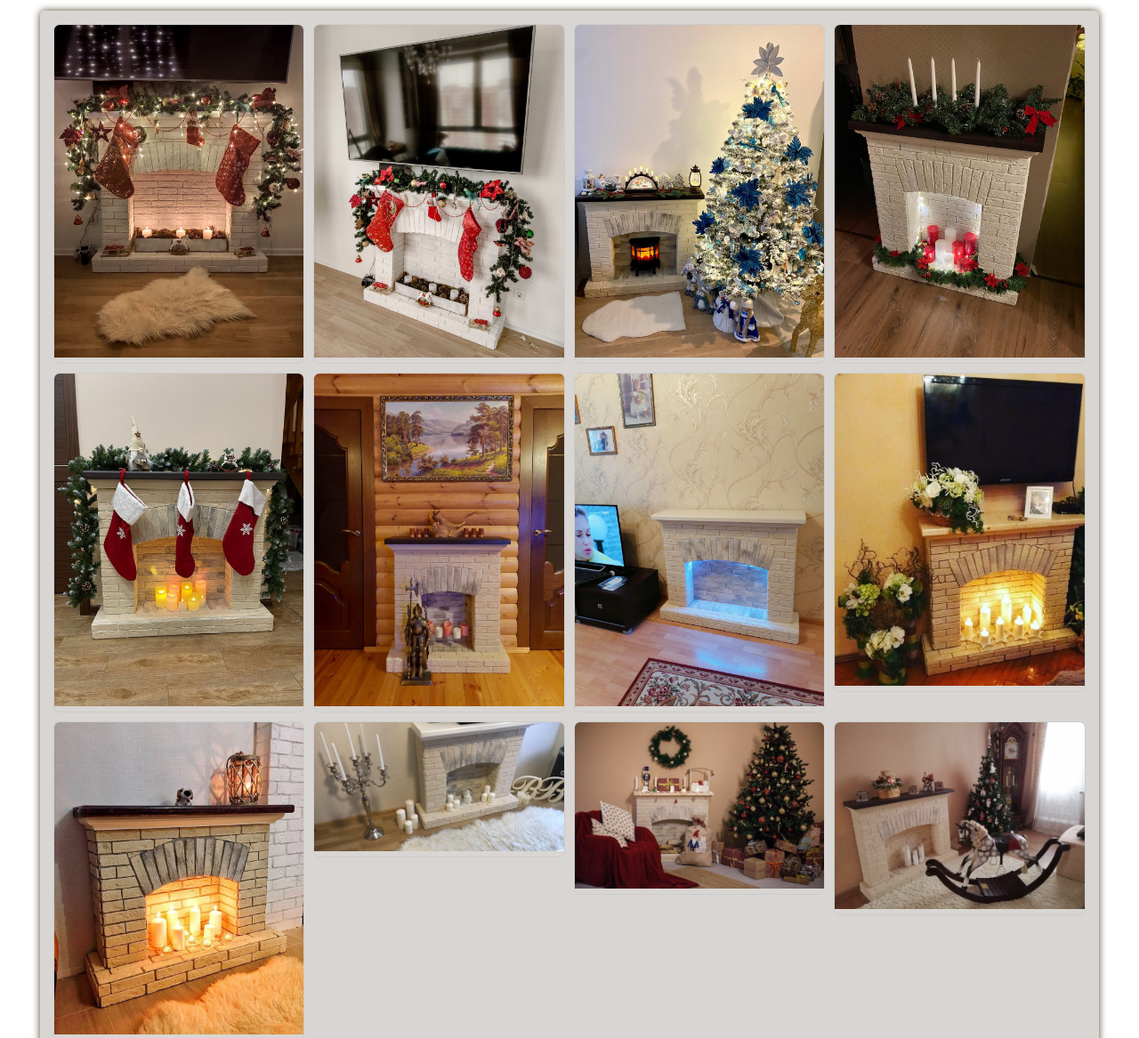
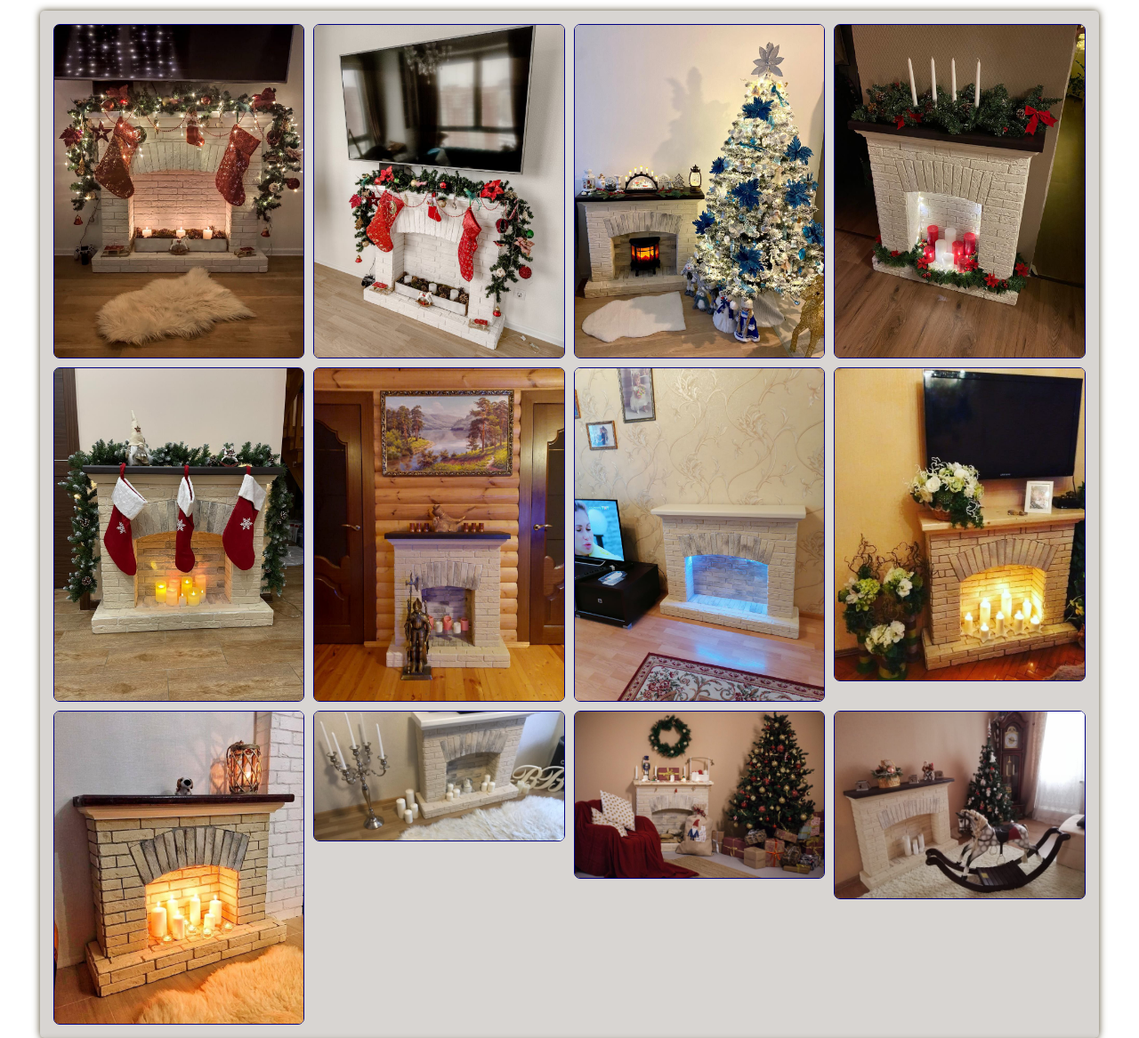
Before and after one commit to aleksandrgaranin/decor-shop2.0, a plain HTML site: page templates/moscow.html in a window 1280 px wide. Shown: the part 133-1300 px from the top of the page at 89% size. Drawn offline with nearby package versions, Linux system fonts and the light colour scheme.

Commit message:
get rid of space between image and description

```diff
--- a/index.css
+++ b/index.css
@@ -206,6 +206,7 @@ textarea, a {
 }
 
 .gallery img {
+  display: block;
   border-radius: 6px 6px 0 0;
   width: 100%;
   height: auto;
@@ -236,11 +237,33 @@ textarea, a {
   margin: 15px;
   color: var(--secondaryColor);
 }
-
+/*
 .fireplace-img {
+  display: block;
   border-radius: 6px ;
   width: 100%;
   height: auto;
+} */
+
+.fireplace-img {
+  border: 1px solid navy;
+  border-radius: 7px;
+}
+
+.fireplace-img:hover {
+  display: block;
+  border: 2px solid var(--borderColor);
+}
+
+.fireplace-img img {
+  display: block;
+  border-radius: 5px;
+  width: 100%;
+  height: auto;
+}
+
+.fireplace-img a {
+  text-decoration: none;
 }
 
 /* Contact Form */
--- a/templates/moscow.html
+++ b/templates/moscow.html
@@ -30,7 +30,7 @@
       </div>
       <section class="Products" id="product-list">
         <div class="responsive">
-          <div class="gallery">
+          <div class="fireplace-img">
             <a
               target="_blank"
               href="../static/gallery/Moscow/IMG_20210205_113349_433.jpg"
@@ -46,7 +46,7 @@
         </div>
 
         <div class="responsive">
-          <div class="gallery">
+          <div class="fireplace-img">
             <a
               target="_blank"
               href="../static/gallery/Moscow/IMG_20210205_113353_468.jpg"
@@ -62,13 +62,12 @@
         </div>
 
         <div class="responsive">
-          <div class="gallery">
+          <div class="fireplace-img">
             <a
               target="_blank"
               href="../static/gallery/Moscow/IMG_20210205_113357_289.jpg"
             >
               <img
-                class="fireplace-img"
                 src="../static/gallery/Moscow/IMG_20210205_113357_289.jpg"
                 alt="fireplace"
                 width="600"
@@ -79,7 +78,7 @@
         </div>
 
         <div class="responsive">
-          <div class="gallery">
+          <div class="fireplace-img">
             <a
               target="_blank"
               href="../static/gallery/Moscow/IMG_20210205_113403_429.jpg"
@@ -95,7 +94,7 @@
         </div>
 
         <div class="responsive">
-          <div class="gallery">
+          <div class="fireplace-img">
             <a
               target="_blank"
               href="../static/gallery/Moscow/IMG_20210205_113405_905.jpg"
@@ -111,7 +110,7 @@
         </div>
 
         <div class="responsive">
-          <div class="gallery">
+          <div class="fireplace-img">
             <a
               target="_blank"
               href="../static/gallery/Moscow/IMG_20210205_113409_064.jpg"
@@ -127,7 +126,7 @@
         </div>
 
         <div class="responsive">
-          <div class="gallery">
+          <div class="fireplace-img">
             <a
               target="_blank"
               href="../static/gallery/Moscow/IMG_20210205_113416_043.jpg"
@@ -143,7 +142,7 @@
         </div>
 
         <div class="responsive">
-          <div class="gallery">
+          <div class="fireplace-img">
             <a
               target="_blank"
               href="../static/gallery/Moscow/IMG_20210205_113423_022.jpg"
@@ -159,7 +158,7 @@
         </div>
 
         <div class="responsive">
-          <div class="gallery">
+          <div class="fireplace-img">
             <a
               target="_blank"
               href="../static/gallery/Moscow/IMG_20210205_113424_693.jpg"
@@ -175,7 +174,7 @@
         </div>
 
         <div class="responsive">
-          <div class="gallery">
+          <div class="fireplace-img">
             <a
               target="_blank"
               href="../static/gallery/Moscow/IMG_20210205_113419_057.jpg"
@@ -191,7 +190,7 @@
         </div>
 
         <div class="responsive">
-          <div class="gallery">
+          <div class="fireplace-img">
             <a
               target="_blank"
               href="../static/gallery/Moscow/IMG_20210205_113412_924.jpg"
@@ -207,7 +206,7 @@
         </div>
 
         <div class="responsive">
-          <div class="gallery">
+          <div class="fireplace-img">
             <a
               target="_blank"
               href="../static/gallery/Moscow/IMG_20210205_113359_705.jpg"
```
Also changed, not shown: templates/italy.html (+8 -9 lines), templates/leo.html (+5 -6 lines), templates/leo2.html (+5 -6 lines), templates/paris.html (+8 -9 lines), templates/rome.html (+5 -6 lines), templates/vatican.html (+9 -10 lines).
